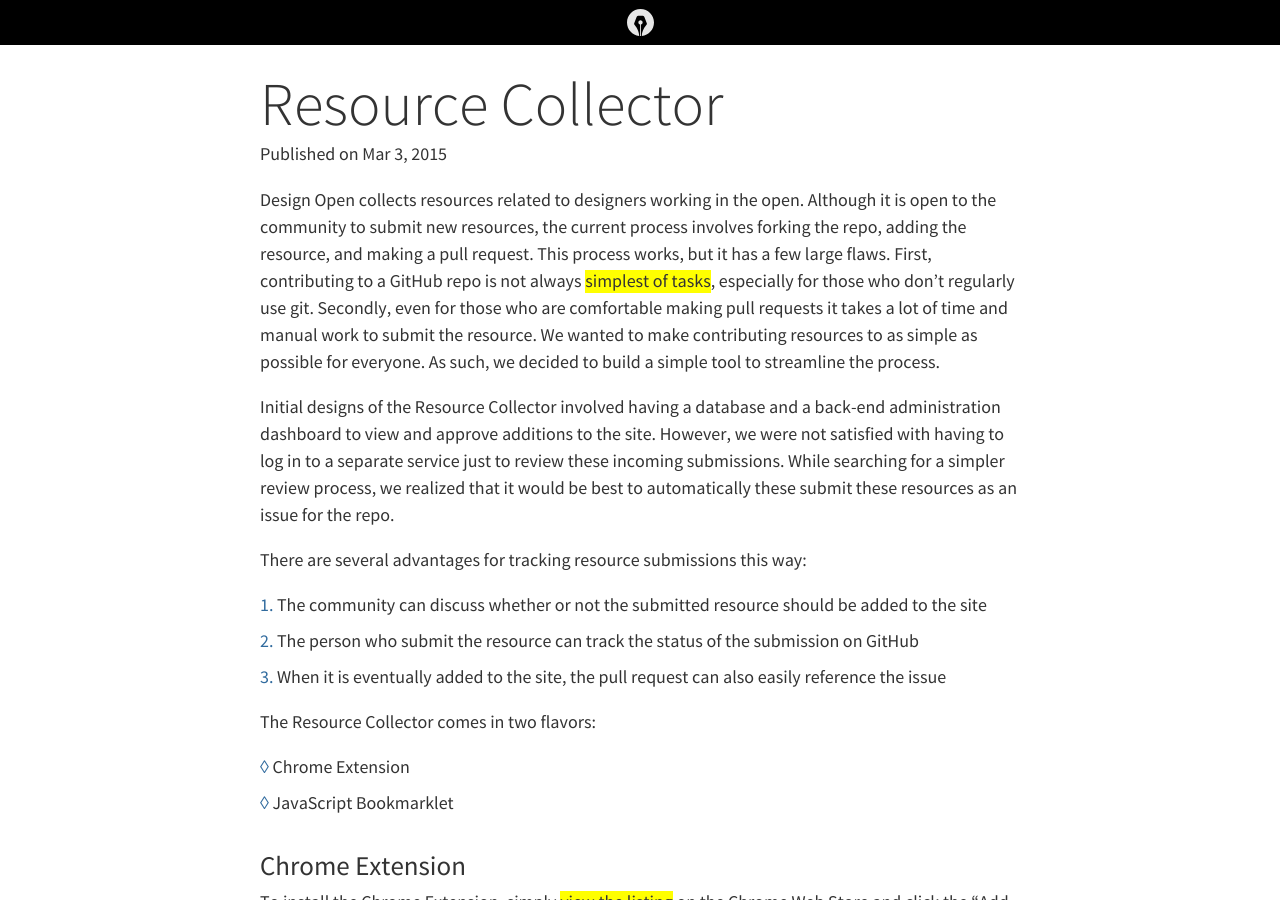
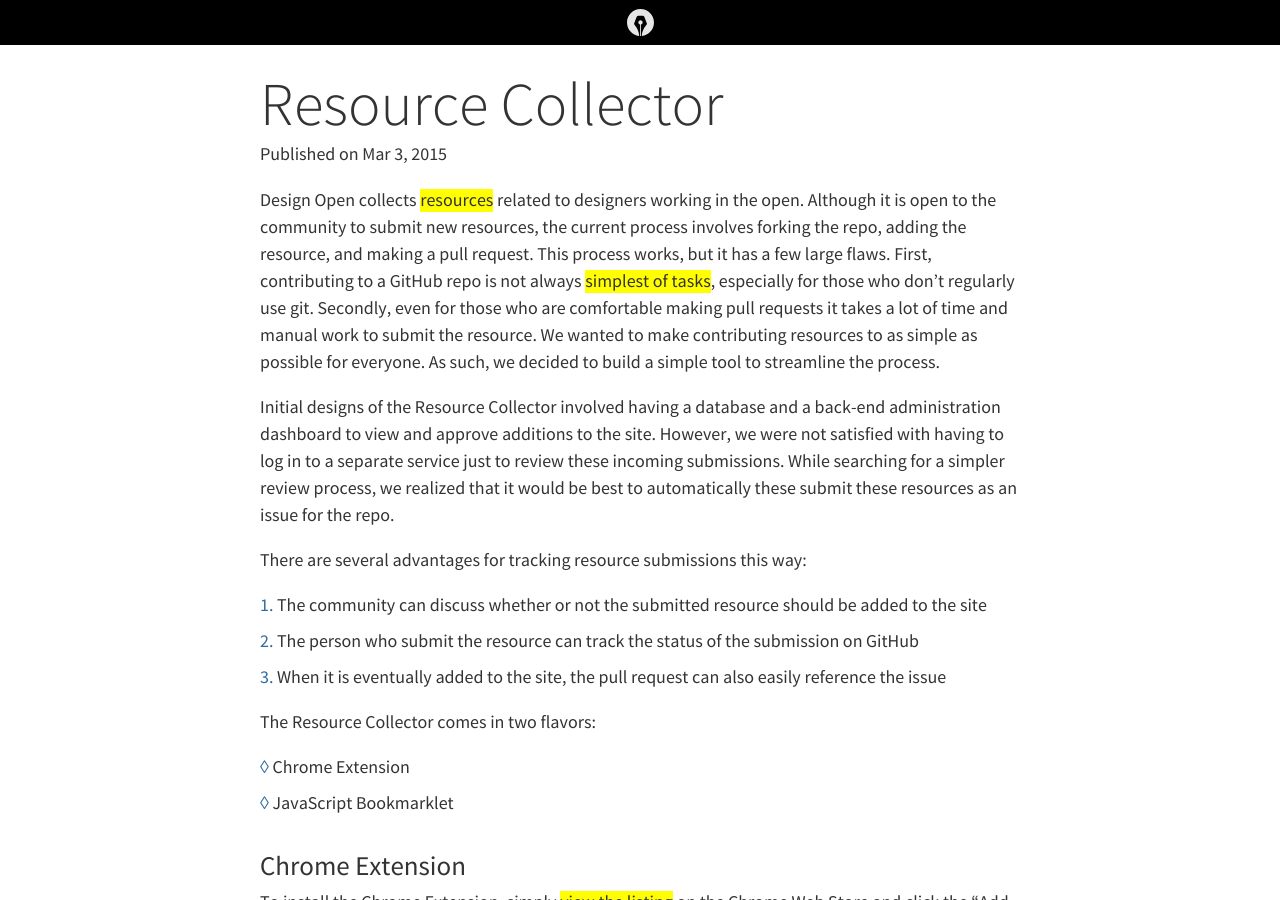
Before and after one commit to DesignOpen/designopen.github.io, a Jekyll site: the page built from articles/_posts/2015-03-03-resource-collector.md, in a window 1280 px wide and 900 px high. Built offline with Jekyll 4.4.1, drawn with Linux system fonts in a browser that asks for light colours; comment, search, counter and statistics services are not loaded; part of the change alters nothing that is shown.

```diff
--- a/articles/_posts/2015-03-03-resource-collector.md
+++ b/articles/_posts/2015-03-03-resource-collector.md
@@ -7,7 +7,7 @@ priority: 1
 tags: featured
 excerpt:
 ---
-Design Open collects resources related to designers working in the open. Although it is open to the community to submit new resources, the current process involves forking the repo, adding the resource, and making a pull request. This process works, but it has a few large flaws. First, contributing to a GitHub repo is not always [simplest of tasks](http://designopen.org/articles/how-to-contribute/), especially for those who don't regularly use git. Secondly, even for those who are comfortable making pull requests it takes a lot of time and manual work to submit the resource. We wanted to make contributing resources to as simple as possible for everyone. As such, we decided to build a simple tool to streamline the process.
+Design Open collects [resources](http://designopen.org/resources/) related to designers working in the open. Although it is open to the community to submit new resources, the current process involves forking the repo, adding the resource, and making a pull request. This process works, but it has a few large flaws. First, contributing to a GitHub repo is not always [simplest of tasks](http://designopen.org/articles/how-to-contribute/), especially for those who don't regularly use git. Secondly, even for those who are comfortable making pull requests it takes a lot of time and manual work to submit the resource. We wanted to make contributing resources to as simple as possible for everyone. As such, we decided to build a simple tool to streamline the process.
 
 Initial designs of the Resource Collector involved having a database and a back-end administration dashboard to view and approve additions to the site. However, we were not satisfied with having to log in to a separate service just to review these incoming submissions. While searching for a simpler review process, we realized that it would be best to automatically these submit these resources as an issue for the repo.
 
```
